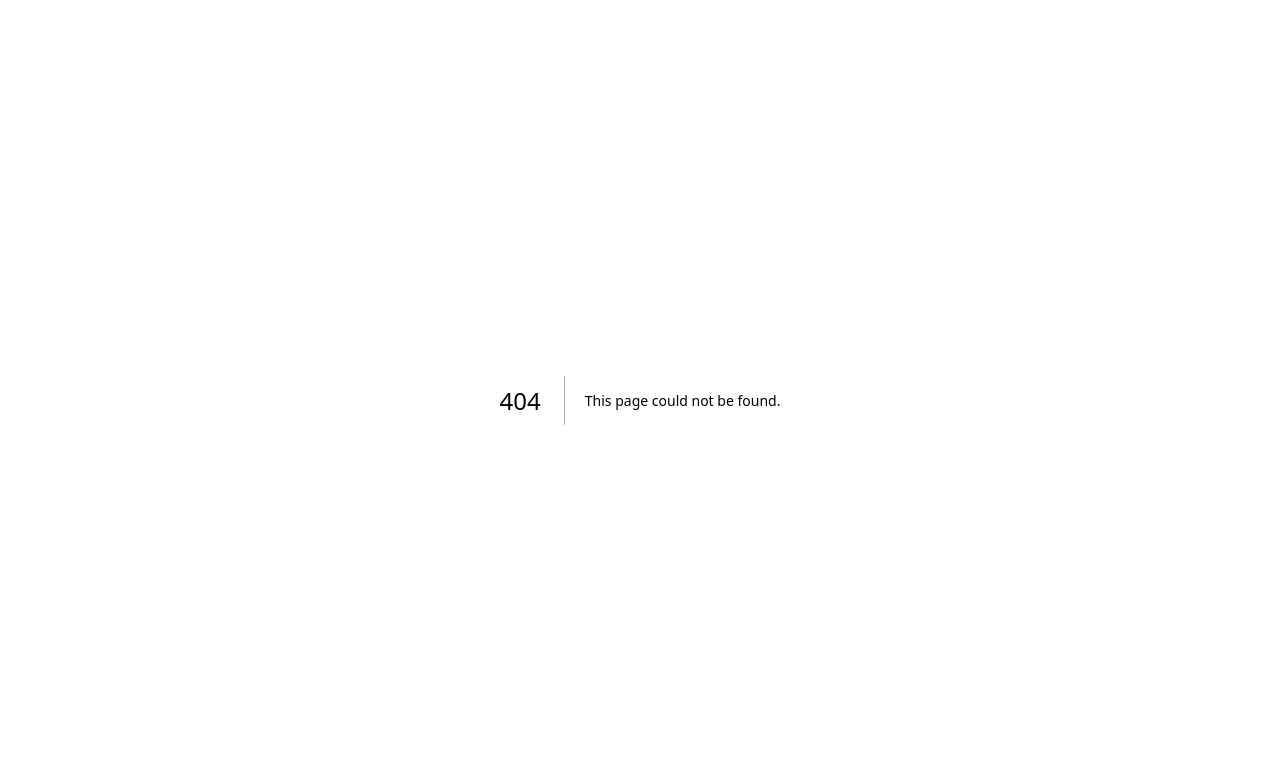
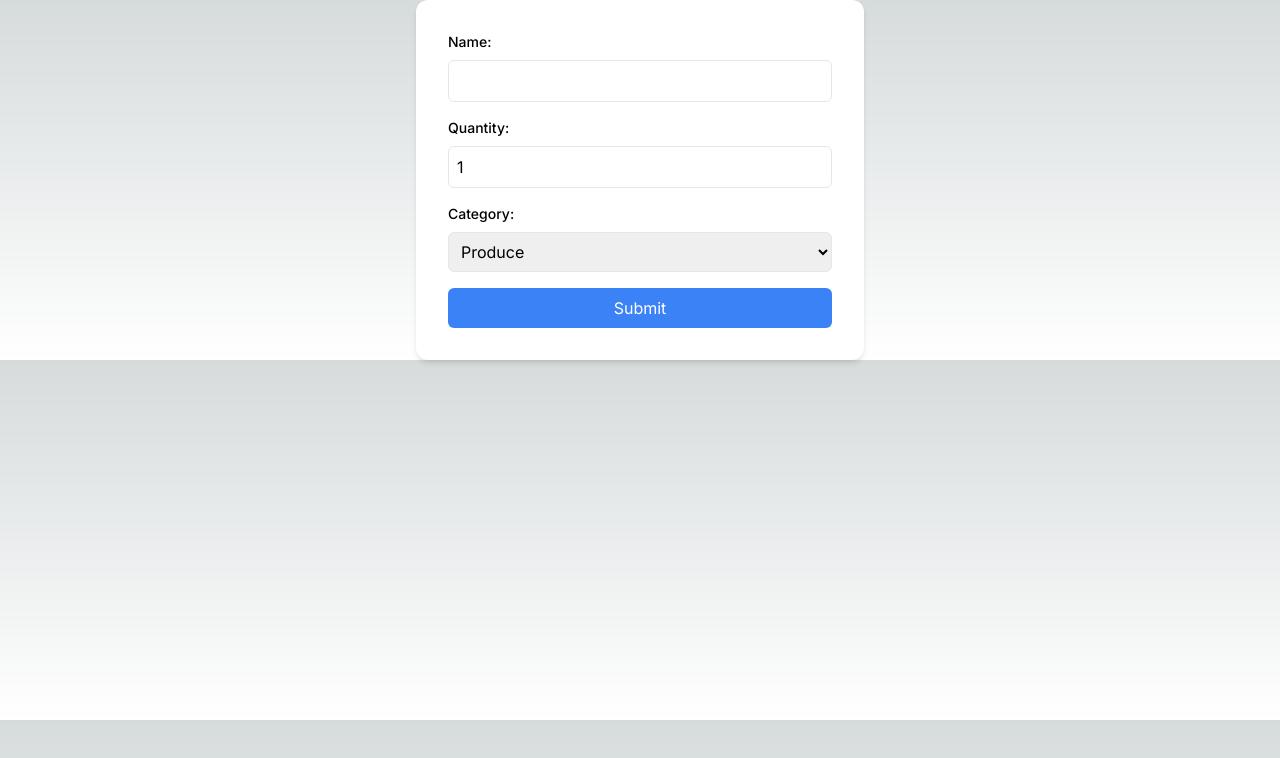
Before and after one commit to jonahscott/cprg306-assignments, a Next.js app: page /week4 in a window 1280 px wide. Before the commit this address had no page. Shown: the top 758 px of the page. Built offline with nearby package versions, Linux system fonts and the light colour scheme.

Commit message:
fix tons of errors, got program working but not nice

```diff
--- a/app/page.js
+++ b/app/page.js
@@ -10,6 +10,9 @@ export default function Home() {
             <div>
             <Link href="/week3">Week 3</Link>
             </div>
+            <div>
+            <Link href="/week4">Week 4</Link>
+            </div>
         </div>
     )
 }
--- /dev/null
+++ b/app/week4/new-item.js
@@ -0,0 +1,45 @@
+"use client";
+
+import React, { useState } from 'react';
+
+export default function NewItem() {
+  const [name, setName] = useState('');
+  const [quantity, setQuantity] = useState(1);
+  const [category, setCategory] = useState('produce');
+
+  const handleSubmit = (e) => {
+    e.preventDefault();
+    const item = { name, quantity, category };
+    console.log(item);
+    alert(`Name: ${name}, Quantity: ${quantity}, Category: ${category}`);
+    setName('');
+    setQuantity(1);
+    setCategory('produce');
+  };
+
+  return (
+    <form onSubmit={handleSubmit} className="p-8 max-w-md mx-auto bg-white rounded-xl shadow-md space-y-4">
+      <div className="flex flex-col space-y-2">
+        <label htmlFor="name" className="text-sm font-medium">Name:</label>
+        <input type="text" id="name" value={name} onChange={(e) => setName(e.target.value)} required className="p-2 border rounded-md" />
+      </div>
+
+      <div className="flex flex-col space-y-2">
+        <label htmlFor="quantity" className="text-sm font-medium">Quantity:</label>
+        <input type="number" id="quantity" min="1" max="99" value={quantity} onChange={(e) => setQuantity(Number(e.target.value))} required className="p-2 border rounded-md" />
+      </div>
+
+      <div className="flex flex-col space-y-2">
+        <label htmlFor="category" className="text-sm font-medium">Category:</label>
+        <select id="category" value={category} onChange={(e) => setCategory(e.target.value)} className="p-2 border rounded-md">
+          <option value="produce">Produce</option>
+          <option value="dairy">Dairy</option>
+          <option value="bakery">Bakery</option>
+          {/* Add other categories as per your requirement */}
+        </select>
+      </div>
+
+      <button type="submit" className="w-full p-2 bg-blue-500 text-white rounded-md hover:bg-blue-600">Submit</button>
+    </form>
+  );
+}
--- /dev/null
+++ b/app/week4/page.js
@@ -0,0 +1,5 @@
+import NewItem from './new-item';
+
+export default function Week4Page() {
+  return <NewItem />;
+}
```
Also changed, not shown: jsconfig.json (line endings or trailing spaces).
